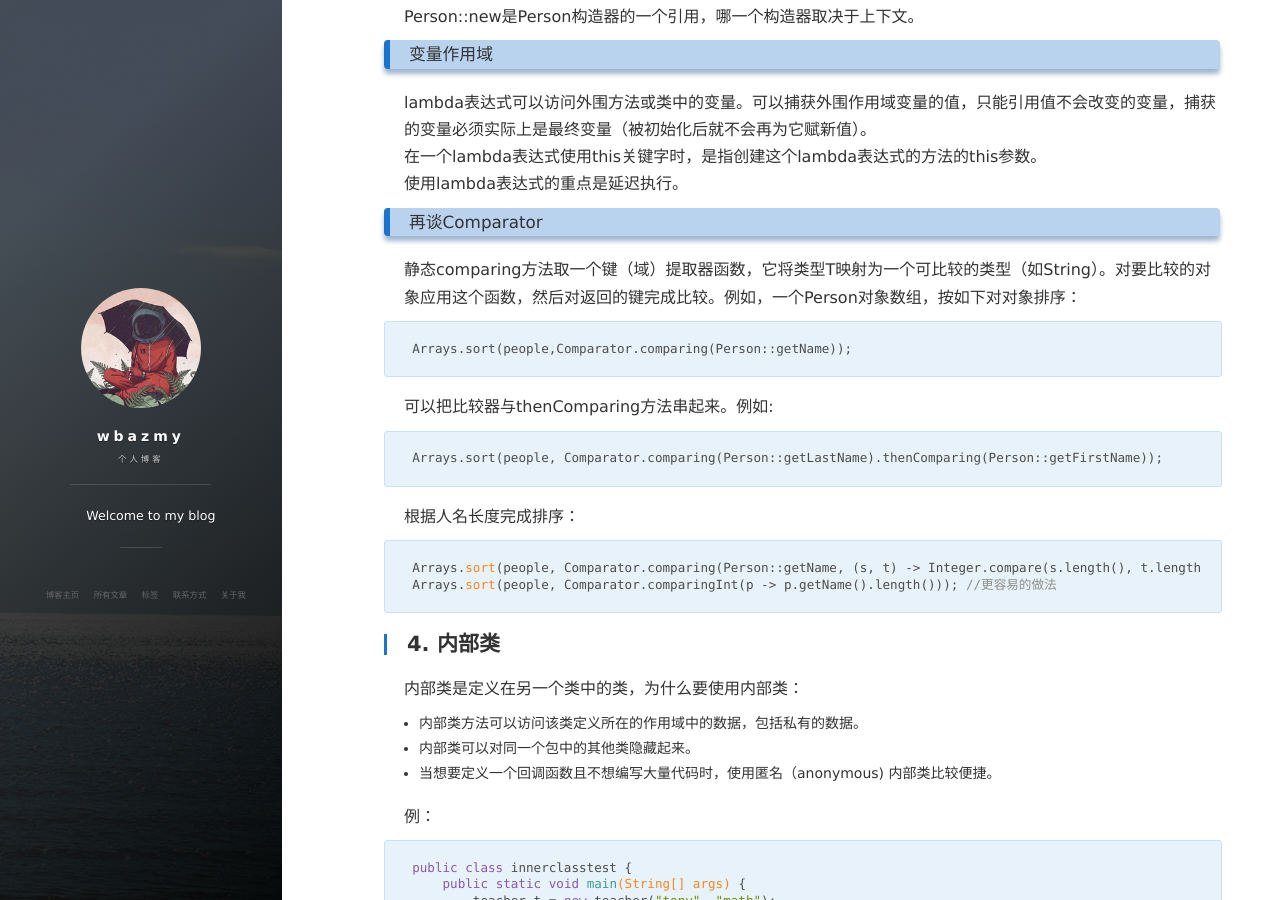
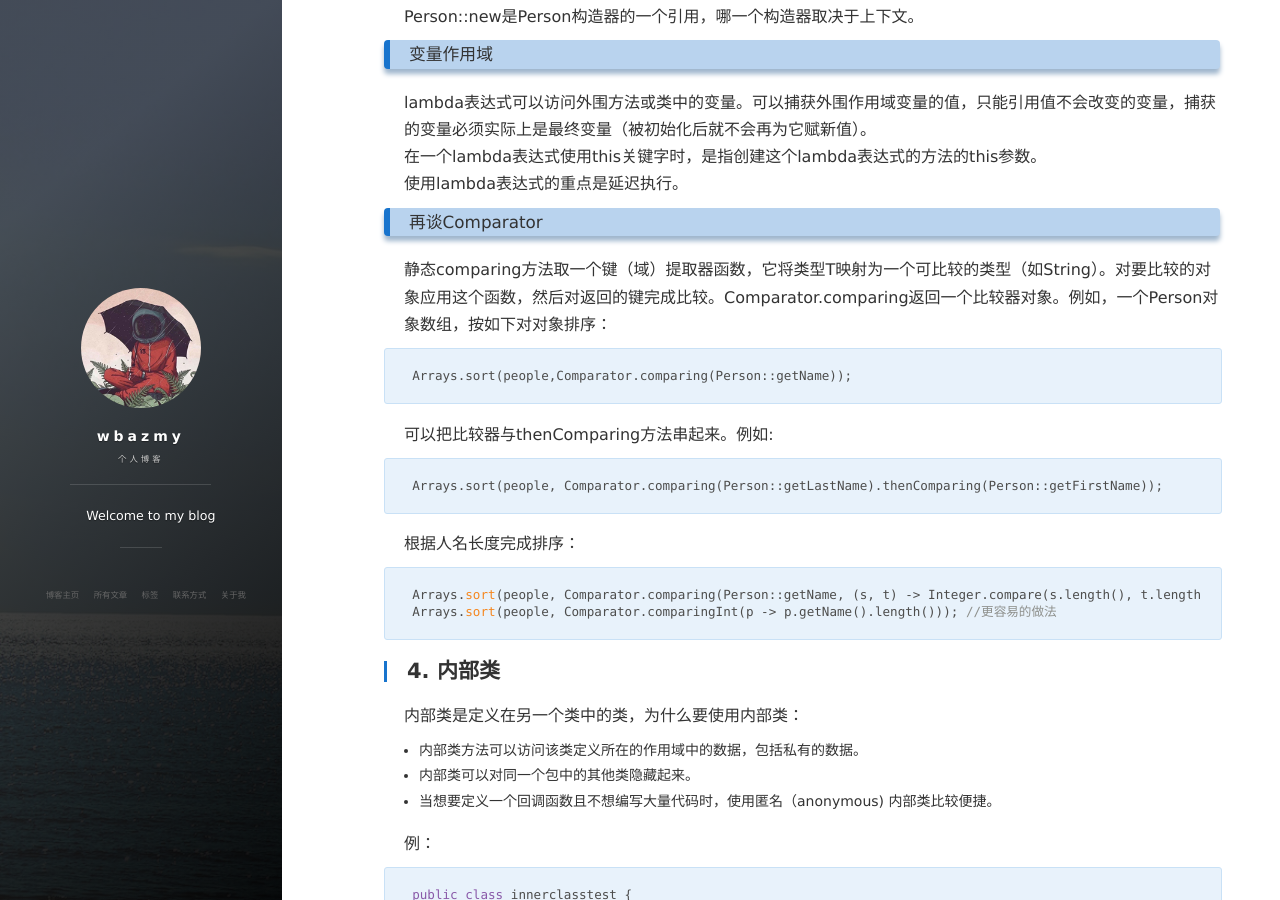
Before and after one commit to wbazmy/wbazmy.github.io, a Jekyll site: the page built from _posts/2021-10-07-接口，lambda表达式与内部类.md, in a window 1280 px wide and 900 px high, scrolled down 5082 px. Built offline with Jekyll 4.4.1, drawn with Linux system fonts in a browser that asks for light colours; nearby versions of some CDN libraries; comment, search, counter and statistics services are not loaded.

Commit message:
Update 2021-10-07-接口，lambda表达式与内部类.md

````diff
--- a/_posts/2021-10-07-接口，lambda表达式与内部类.md
+++ b/_posts/2021-10-07-接口，lambda表达式与内部类.md
@@ -219,7 +219,7 @@ lambda表达式可以访问外围方法或类中的变量。可以捕获外围
 在一个lambda表达式使用this关键字时，是指创建这个lambda表达式的方法的this参数。
 使用lambda表达式的重点是延迟执行。
 ### 再谈Comparator
-静态comparing方法取一个键（域）提取器函数，它将类型T映射为一个可比较的类型（如String）。对要比较的对象应用这个函数，然后对返回的键完成比较。例如，一个Person对象数组，按如下对对象排序：
+静态comparing方法取一个键（域）提取器函数，它将类型T映射为一个可比较的类型（如String）。对要比较的对象应用这个函数，然后对返回的键完成比较。Comparator.comparing返回一个比较器对象。例如，一个Person对象数组，按如下对对象排序：
 
 ```java
 Arrays.sort(people,Comparator.comparing(Person::getName));
````
